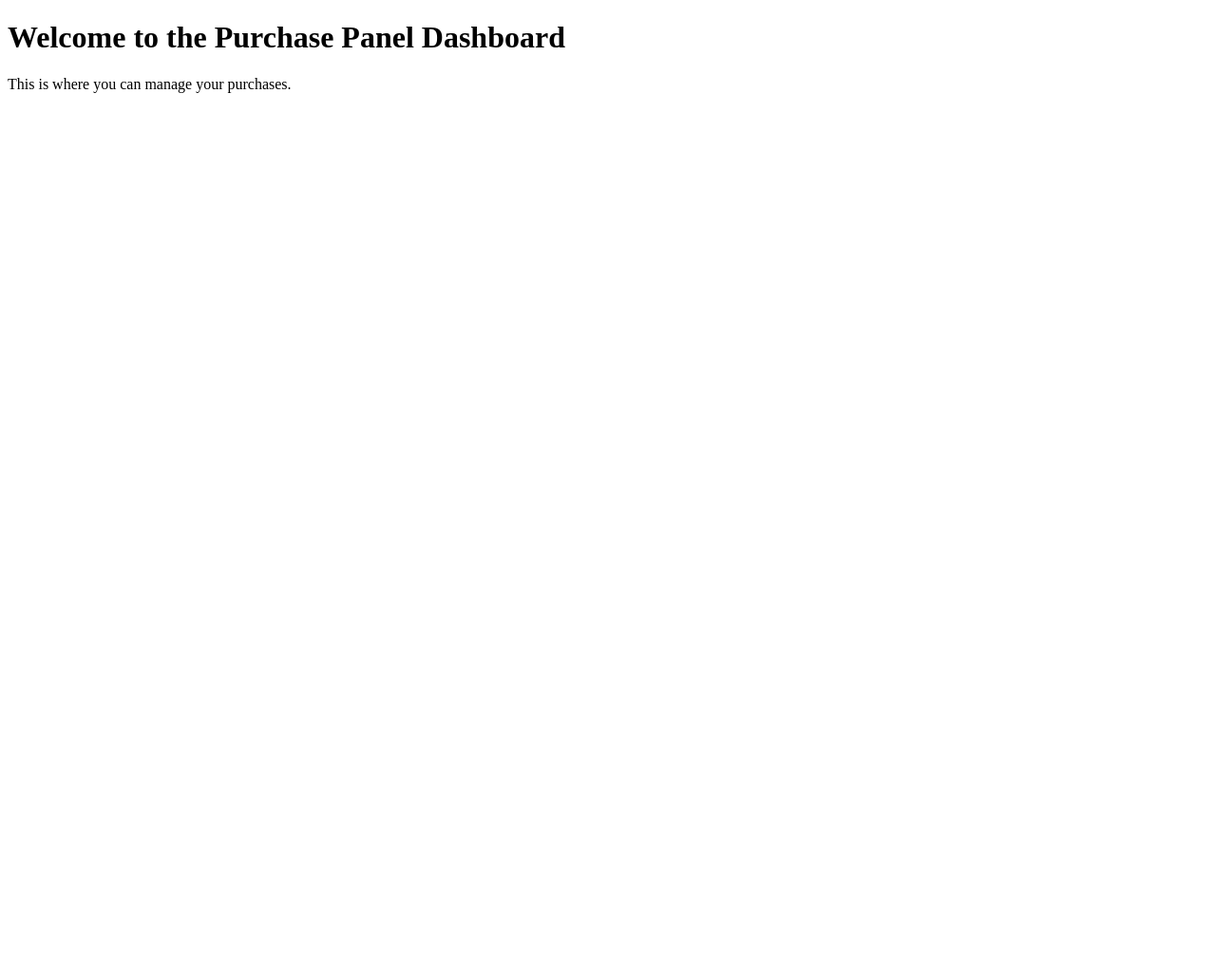
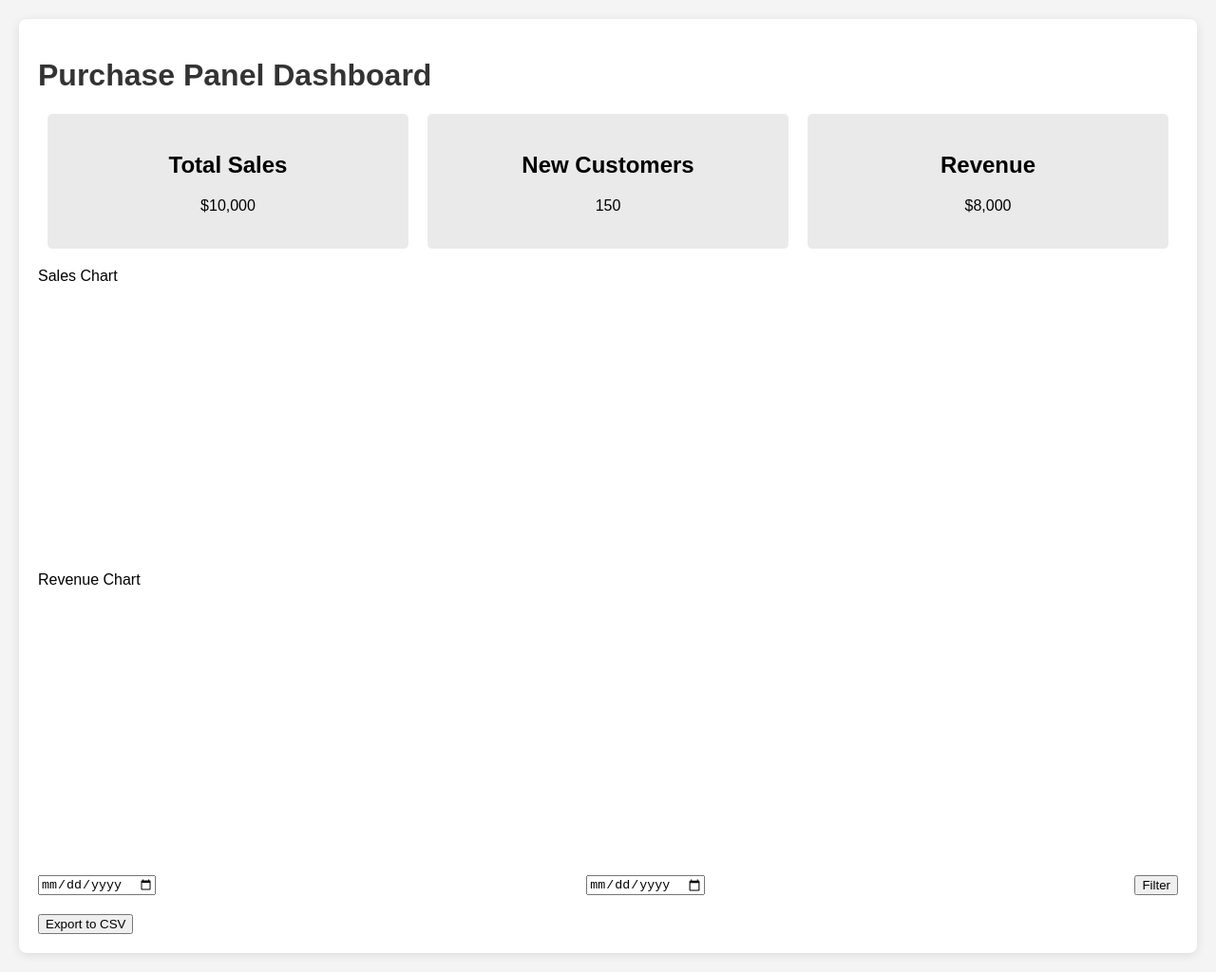
Before and after one commit to assistcomprasnordilal2-glitch/Painel, a plain HTML site: page index.html in a window 1280 px wide. Shown: the whole page at 95% size. Before the commit the page ends 800 px from the top, so only its background shows below. Drawn offline with Linux system fonts and the light colour scheme.

Commit message:
Update index.html with new purchase panel dashboard design

```diff
--- a/index.html
+++ b/index.html
@@ -4,9 +4,86 @@
     <meta charset="UTF-8">
     <meta name="viewport" content="width=device-width, initial-scale=1.0">
     <title>Purchase Panel Dashboard</title>
+    <style>
+        body {
+            font-family: Arial, sans-serif;
+            background-color: #f4f4f4;
+            margin: 0;
+            padding: 20px;
+        }
+        .dashboard {
+            max-width: 1200px;
+            margin: auto;
+            padding: 20px;
+            background: white;
+            border-radius: 8px;
+            box-shadow: 0 2px 10px rgba(0,0,0,0.1);
+        }
+        h1 {
+            color: #333;
+        }
+        .kpi {
+            display: flex;
+            justify-content: space-between;
+            margin-bottom: 20px;
+        }
+        .kpi div {
+            flex: 1;
+            padding: 20px;
+            background: #eaeaea;
+            border-radius: 5px;
+            margin: 0 10px;
+            text-align: center;
+        }
+        .charts {
+            margin-bottom: 20px;
+        }
+        .chart {
+            height: 300px;
+            margin: 20px 0;
+        }
+        .filters {
+            margin-bottom: 20px;
+            display: flex;
+            justify-content: space-between;
+        }
+        .csv-integration {
+            margin-top: 20px;
+        }
+    </style>
 </head>
 <body>
-    <h1>Welcome to the Purchase Panel Dashboard</h1>
-    <p>This is where you can manage your purchases.</p>
+    <div class="dashboard">
+        <h1>Purchase Panel Dashboard</h1>
+        <div class="kpi">
+            <div>
+                <h2>Total Sales</h2>
+                <p>$10,000</p>
+            </div>
+            <div>
+                <h2>New Customers</h2>
+                <p>150</p>
+            </div>
+            <div>
+                <h2>Revenue</h2>
+                <p>$8,000</p>
+            </div>
+        </div>
+        <div class="charts">
+            <div class="chart" id="salesChart">Sales Chart</div>
+            <div class="chart" id="revenueChart">Revenue Chart</div>
+        </div>
+        <div class="filters">
+            <input type="date" id="startDate" />
+            <input type="date" id="endDate" />
+            <button id="filterBtn">Filter</button>
+        </div>
+        <div class="csv-integration">
+            <button id="exportCsvBtn">Export to CSV</button>
+        </div>
+    </div>
+    <script>
+        // JavaScript for charts and filters will go here
+    </script>
 </body>
 </html>
```
